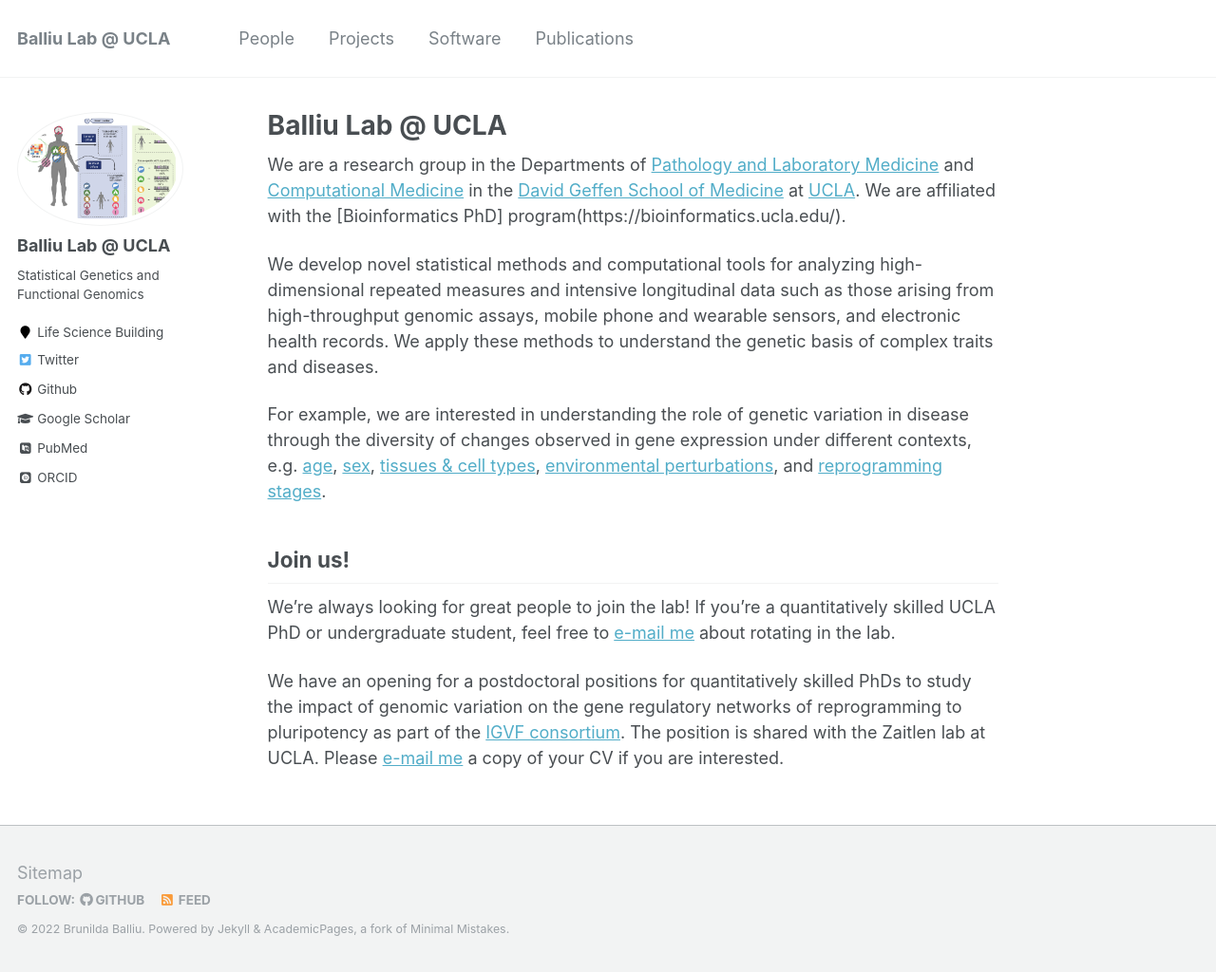
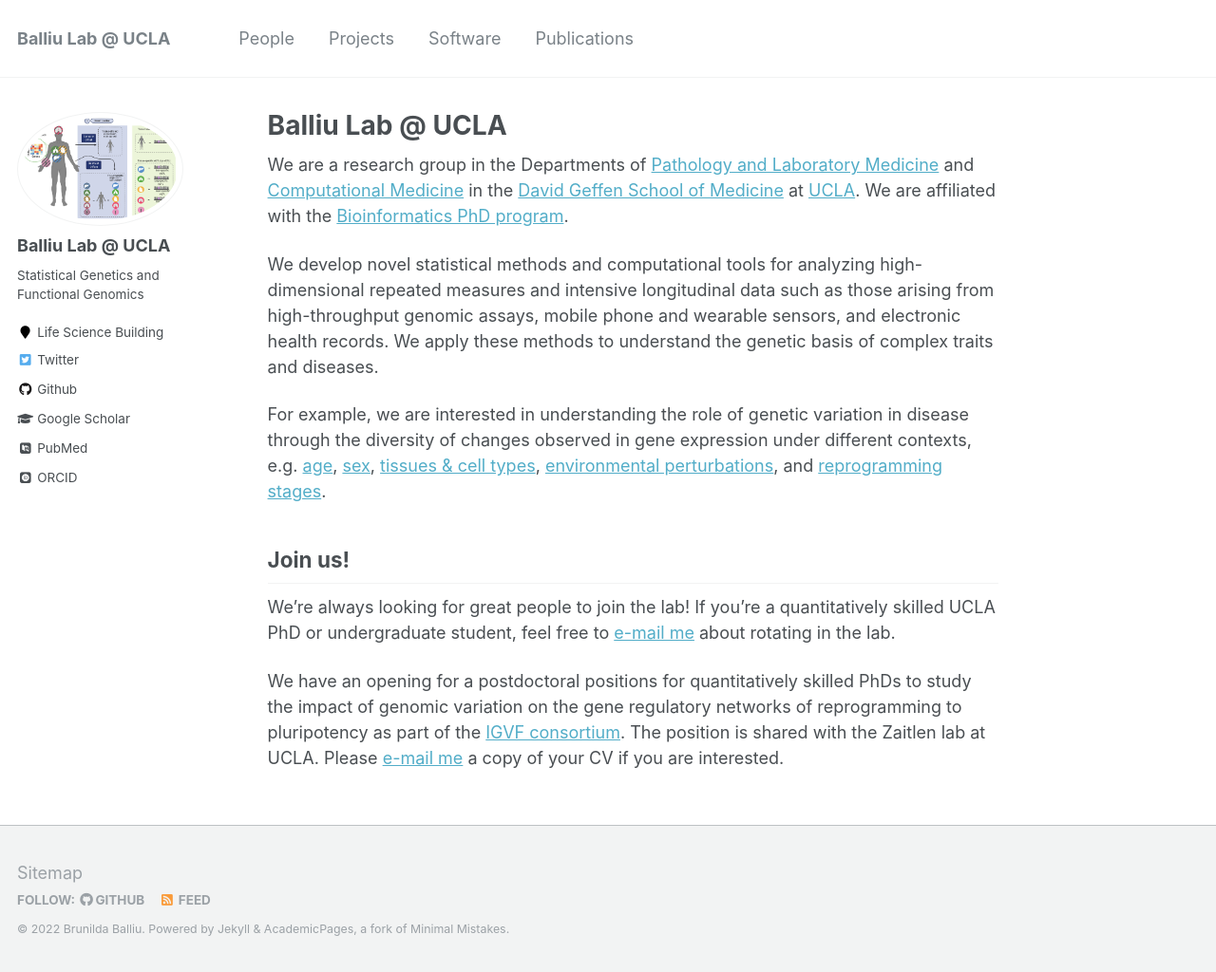
Before and after one commit to BalliuLab/balliulab.github.io, a Jekyll site: the page built from _pages/about.md, in a window 1280 px wide and 1024 px high. Shown: the whole window at 95% size. Built offline with Jekyll 4.4.1, drawn with Linux system fonts in a browser that asks for light colours; some web fonts are replaced.

Commit message:
Update about.md

```diff
--- a/_pages/about.md
+++ b/_pages/about.md
@@ -8,7 +8,7 @@
   - /about.html
 ---
 
-We are a research group in the Departments of [Pathology and Laboratory Medicine](https://www.uclahealth.org/departments/pathology) and [Computational Medicine](https://compmed.ucla.edu/) in the [David Geffen School of Medicine](https://medschool.ucla.edu/) at [UCLA](https://www.ucla.edu/). We are affiliated with the [Bioinformatics PhD] program(https://bioinformatics.ucla.edu/).
+We are a research group in the Departments of [Pathology and Laboratory Medicine](https://www.uclahealth.org/departments/pathology) and [Computational Medicine](https://compmed.ucla.edu/) in the [David Geffen School of Medicine](https://medschool.ucla.edu/) at [UCLA](https://www.ucla.edu/). We are affiliated with the [Bioinformatics PhD program](https://bioinformatics.ucla.edu/).
 
 
 We develop novel statistical methods and computational tools for analyzing high-dimensional repeated measures and intensive longitudinal data such as those arising from high-throughput genomic assays, mobile phone and wearable sensors, and electronic health records. We apply these methods to understand the genetic basis of complex traits and diseases.
```
